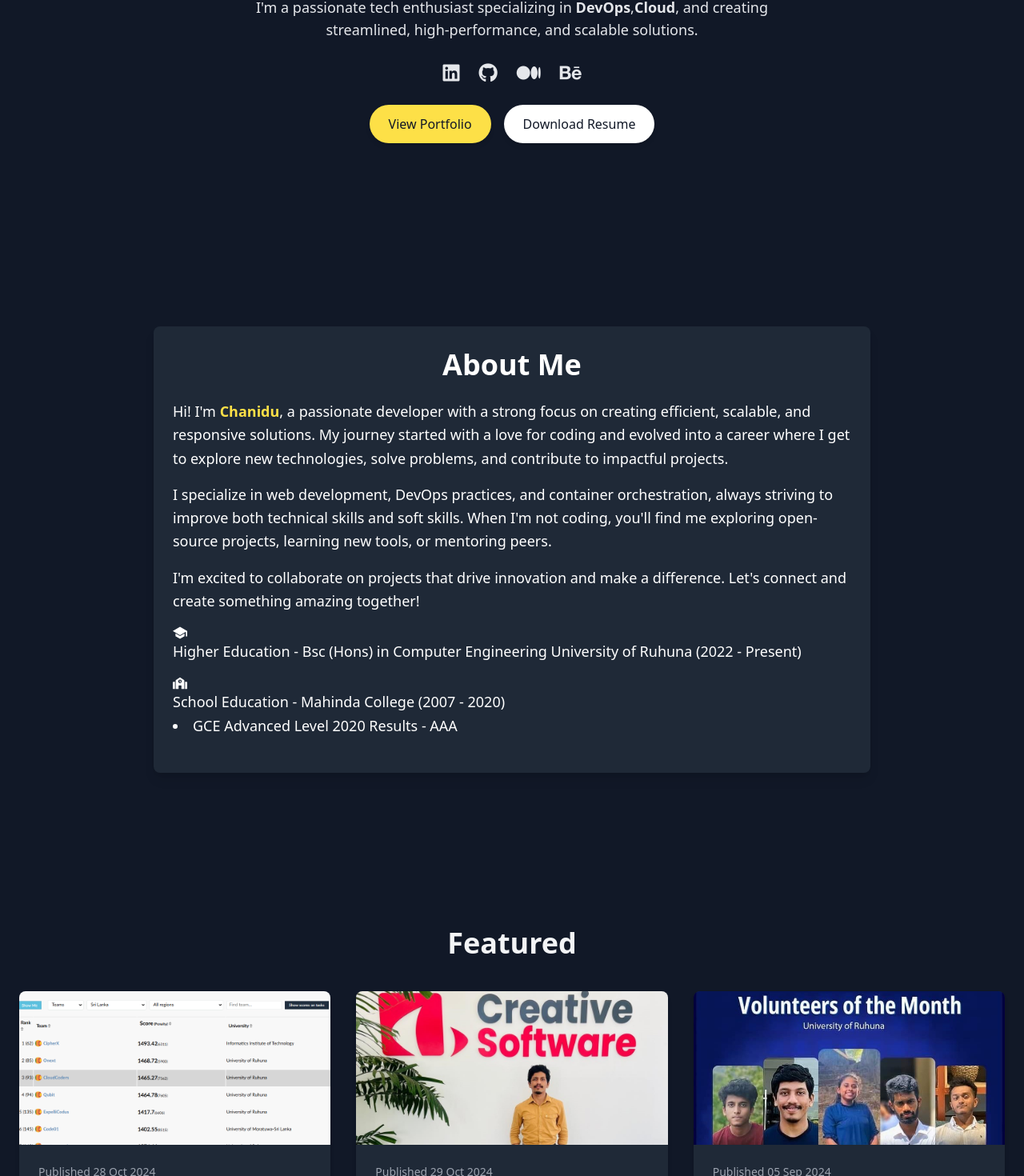
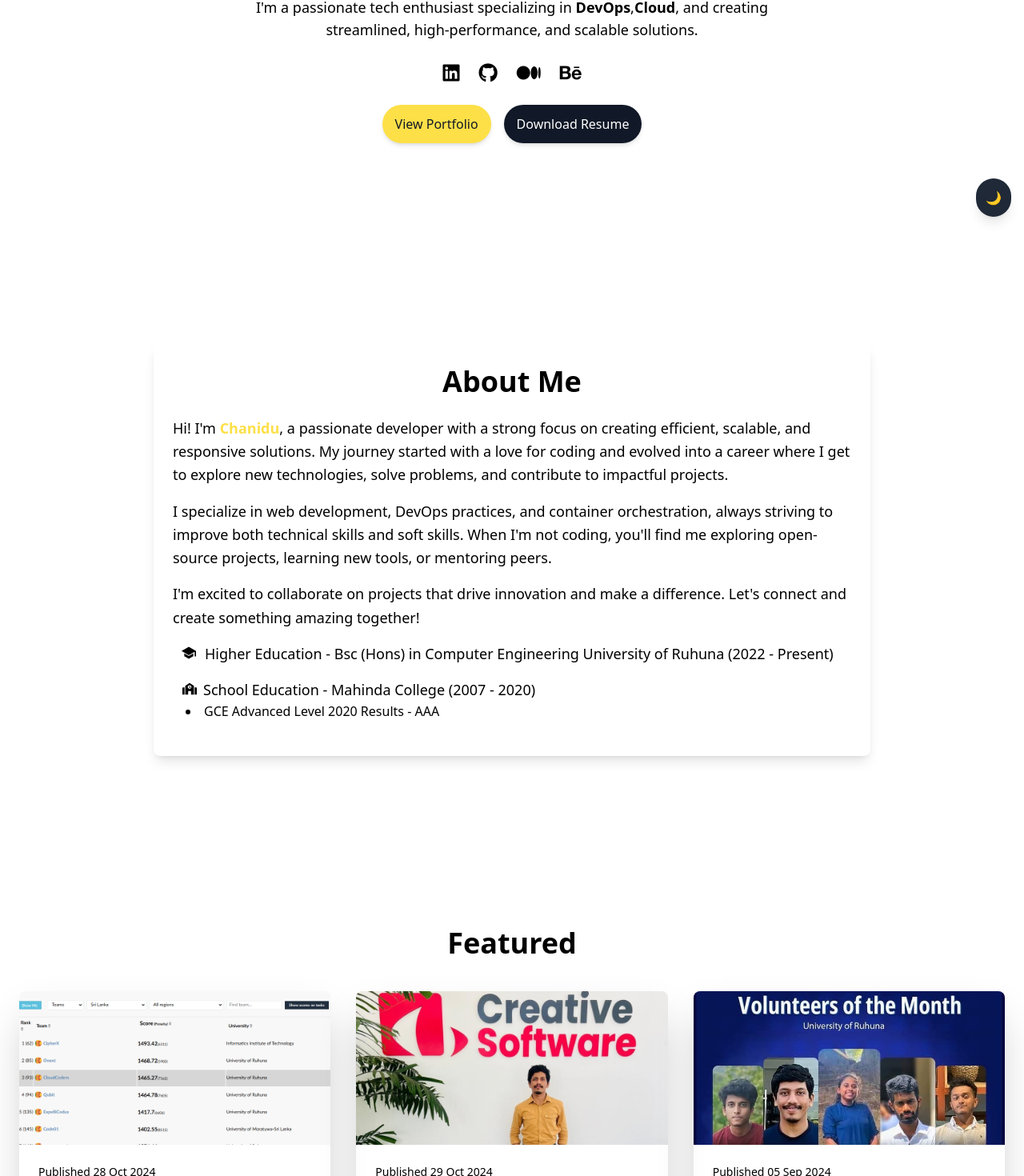
Before and after one commit to Chanidu26/ChaniduDev, a React (Create React App) app: page / in a window 1280 px wide. Shown: the part 513-1983 px from the top of the page at 80% size. Built offline with nearby package versions, Linux system fonts and the light colour scheme.

Commit message:
dak mode feature added

```diff
--- a/package.json
+++ b/package.json
@@ -1,2 +1 @@
-{"homepage":"https://Chanidu26.github.io/ChaniduDev","name":"chanidudev","version":"0.1.0","private":true,"dependencies":{"@fortawesome/fontawesome-free":"^6.7.1","@testing-library/jest-dom":"^5.17.0","@testing-library/react":"^13.4.0","@testing-library/user-event":"^13.5.0","react":"^18.3.1","react-dom":"^18.3.1","react-icons":"^5.4.0","react-router-dom":"^7.0.1","react-scripts":"5.0.1","react-slick":"^0.30.2","slick-carousel":"^1.8.1","web-vitals":"^2.1.4"},
-"scripts":{"start":"react-scripts start","build":"react-scripts build","predeploy": "npm run build", "deploy": "gh-pages -d build","test":"react-scripts test","eject":"react-scripts eject"},"eslintConfig":{"extends":["react-app","react-app/jest"]},"browserslist":{"production":[">0.2%","not dead","not op_mini all"],"development":["last 1 chrome version","last 1 firefox version","last 1 safari version"]},"devDependencies":{"gh-pages":"^6.2.0","tailwindcss":"^3.4.15"}}
+{"homepage":"https://Chanidu26.github.io/ChaniduDev","name":"chanidudev","version":"0.1.0","private":true,"dependencies":{"@fortawesome/fontawesome-free":"^6.7.1","@testing-library/jest-dom":"^5.17.0","@testing-library/react":"^13.4.0","@testing-library/user-event":"^13.5.0","aos":"^2.3.4","framer-motion":"^11.14.1","react":"^18.3.1","react-dom":"^18.3.1","react-icons":"^5.4.0","react-router-dom":"^7.0.1","react-scripts":"5.0.1","react-slick":"^0.30.2","slick-carousel":"^1.8.1","web-vitals":"^2.1.4"},"scripts":{"start":"react-scripts start","build":"react-scripts build","predeploy":"npm run build","deploy":"gh-pages -d build","test":"react-scripts test","eject":"react-scripts eject"},"eslintConfig":{"extends":["react-app","react-app/jest"]},"browserslist":{"production":[">0.2%","not dead","not op_mini all"],"development":["last 1 chrome version","last 1 firefox version","last 1 safari version"]},"devDependencies":{"gh-pages":"^6.2.0","tailwindcss":"^3.4.15"}}
--- a/src/App.js
+++ b/src/App.js
@@ -8,7 +8,15 @@ import Projects from './components/Projects';
 import Skills from './components/Skills';
 import Contact from './components/Contact';
 import Blog from './components/Blog';
+import { useState } from'react';
 function App() {
+  const [darkMode, setDarkMode] = useState(false);
+
+  const toggleDarkMode = () => {
+    setDarkMode(!darkMode);
+    document.documentElement.classList.toggle('dark'); // Toggles the 'dark' class on the <html> element
+  };
+
   return (
     <div className="App">
       <Navbar />
@@ -18,6 +26,13 @@ function App() {
       <Skills />
       <Projects />
       <Contact />
+      <button
+        onClick={toggleDarkMode}
+        className="fixed bottom-4 right-4 bg-gray-800 text-white p-3 rounded-full shadow-lg hover:bg-gray-700 transition duration-300"
+        title={darkMode ? 'Switch to Light Mode' : 'Switch to Dark Mode'}
+      >
+        {darkMode ? '☀️' : '🌙'}
+      </button>
     </div>
   );
 }
--- a/src/cards/blogcard.jsx
+++ b/src/cards/blogcard.jsx
@@ -4,7 +4,7 @@ const blogcard = ({id , image , title , description , date , tag}) => {
   return (
     <div
             key={id}
-            className="bg-gray-800 rounded-lg shadow-md overflow-hidden"
+            className="dark:bg-gray-800 rounded-lg shadow-2xl overflow-hidden"
           >
             {/* Blog Image */}
             <img
@@ -14,13 +14,13 @@ const blogcard = ({id , image , title , description , date , tag}) => {
             />
             {/* Blog Content */}
             <div className="p-6">
-              <p className="text-sm text-gray-400 mb-2">
+              <p className="text-sm dark:text-gray-400 mb-2">
                 Published {date}
               </p>
               <h2 className="text-xl font-bold mb-2">{title}</h2>
-              <p className="text-gray-300 mb-4">{description}</p>
+              <p className="dark:text-gray-300 mb-4">{description}</p>
               {/* Blog Tag */}
-              <span className="inline-block bg-yellow-300 text-xs font-medium text-black py-1 px-3 rounded-full">
+              <span className="inline-block bg-yellow-300 text-xs font-medium dark:text-black py-1 px-3 rounded-full">
                 #{tag}
               </span>
             </div>
--- a/src/components/About.js
+++ b/src/components/About.js
@@ -4,36 +4,37 @@ import { IoSchoolSharp } from "react-icons/io5";
 const About = () => {
   return (
     <section id="about">
-    <div className="min-h-screen bg-gray-900 flex items-center justify-center">
+    <div className="min-h-screen dark:bg-gray-900 flex items-center justify-center">
       <div className="container mx-auto px-2 md:px-6 py-6">
         {/* Adjusted the margin-top */}
-        <div className="max-w-4xl py-5 mx-auto bg-gray-800 shadow-lg rounded-lg overflow-hidden">
+        <div className="max-w-4xl py-5 mx-auto dark:bg-gray-800 shadow-lg rounded-lg overflow-hidden">
           <div className="mt-2 text-center"> {/* Reduced margin */}
-            <h1 className="text-4xl font-bold text-white">About Me</h1>
+            <h1 className="text-4xl font-bold dark:text-white">About Me</h1>
           </div>
           <div className="px-4 md:px-6 py-6">
-            <p className="text-white text-lg leading-relaxed">
+            <p className="dark:text-white text-lg leading-relaxed">
               Hi! I'm <span className="font-bold text-yellow-300">Chanidu</span>,
               a passionate developer with a strong focus on creating efficient, scalable, and responsive solutions.
               My journey started with a love for coding and evolved into a career where I get to explore new technologies,
               solve problems, and contribute to impactful projects.
             </p>
-            <p className="mt-4 text-white text-lg leading-relaxed">
+            <p className="mt-4 dark:text-white text-lg leading-relaxed">
               I specialize in web development, DevOps practices, and container orchestration, always striving to improve
               both technical skills and soft skills. When I'm not coding, you'll find me exploring open-source projects,
               learning new tools, or mentoring peers.
             </p>
-            <p className="mt-4 text-white text-lg leading-relaxed">
+            <p className="mt-4 dark:text-white text-lg leading-relaxed">
               I'm excited to collaborate on projects that drive innovation and make a difference.
               Let's connect and create something amazing together!
             </p>
-            <p className='mt-4 text-white text-lg leading-relaxed'>
-              <IoSchoolSharp /> Higher Education - Bsc (Hons) in Computer Engineering University of Ruhuna (2022 - Present)
+            <p className='mt-4 dark:text-white text-lg leading-relaxed flex'>
+              <IoSchoolSharp className='mr-2 mt-1 w-10 lg:mr-0 '/> Higher Education - Bsc (Hons) in Computer Engineering University of Ruhuna (2022 - Present)
              </p>
-             <p className='mt-4 text-white text-lg leading-relaxed'>
-             <FaSchool /> School Education - Mahinda College (2007 - 2020)
-                <li>GCE Advanced Level 2020 Results - AAA</li>
+             <p className='mt-4 dark:text-white text-lg leading-relaxed flex lg:ml-3'>
+             <FaSchool className='mr-2 mt-1' /> School Education - Mahinda College (2007 - 2020)
+
              </p>
+             <li className='dark:text-white ml-4'>GCE Advanced Level 2020 Results - AAA</li>
           </div>
         </div>
       </div>
--- a/src/components/Blog.js
+++ b/src/components/Blog.js
@@ -6,7 +6,7 @@ const Blog = () => {
 
   return (
     <section id='blog'>
-    <div className="min-h-screen bg-gray-900 text-gray-100 py-12 ">
+    <div className="min-h-screen dark:bg-gray-900 dark:text-gray-100 py-12 ">
       {/* Header */}
       <header className="py-6 text-center">
         <h1 className="text-4xl font-bold">Featured</h1>
--- a/src/components/Home.js
+++ b/src/components/Home.js
@@ -4,19 +4,19 @@ import profile from "../assets/profile.JPG";
 const Home = () => {
   return (
     <section id="home">
-    <div className="min-h-screen bg-gray-900 flex items-center justify-center">
+    <div className="min-h-screen text-black dark:bg-gray-900 dark:text-gray-100  flex items-center justify-center">
       <div className="container mx-auto px-6 text-center mt-20">
         {/* Profile Section */}
         <div className="flex flex-col items-center">
           <img
             src={profile} // Replace with your photo URL
             alt="Chanidu"
-            className="w-60 h-60 rounded-full border-2 border-white shadow-lg mb-6"
+            className="w-60 h-60 rounded-full border-2 border-white shadow-lg mb-6 "
           />
-          <h1 className="text-4xl font-bold text-white mb-4">
+          <h1 className="text-4xl font-bold dark:text-white mb-4">
             Hi, I'm <span className="text-yellow-300">Chanidu</span>
           </h1>
-          <p className="text-lg text-gray-200 mb-6 max-w-2xl">
+          <p className="text-lg dark:text-gray-200 mb-6 max-w-2xl">
             I'm a passionate tech enthusiast specializing in <strong>DevOps</strong>,
             <strong>Cloud</strong>, and creating streamlined, high-performance, and scalable solutions.
           </p>
@@ -27,7 +27,7 @@ const Home = () => {
               href="https://www.linkedin.com/in/chanidukarunarathna/"
               target="_blank"
               rel="noopener noreferrer"
-              className="text-gray-200 hover:text-yellow-300 text-2xl"
+              className="dark:text-gray-200 hover:text-yellow-300 text-2xl"
             >
               <i className="fab fa-linkedin"></i>
             </a>
@@ -35,7 +35,7 @@ const Home = () => {
               href="https://github.com/Chanidu26"
               target="_blank"
               rel="noopener noreferrer"
-              className="text-gray-200 hover:text-yellow-300 text-2xl"
+              className="dark:text-gray-200 hover:text-yellow-300 text-2xl"
             >
               <i className="fab fa-github"></i>
             </a>
@@ -43,7 +43,7 @@ const Home = () => {
               href="https://medium.com/@chanidukarunarathna"
               target="_blank"
               rel="noopener noreferrer"
-              className="text-gray-200 hover:text-yellow-300 text-2xl"
+              className="dark:text-gray-200 hover:text-yellow-300 text-2xl"
             >
               <i className="fab fa-medium"></i>
             </a>
@@ -51,7 +51,7 @@ const Home = () => {
               href="https://www.behance.net/chanidukarunarathna"
               target="_blank"
               rel="noopener noreferrer"
-              className="text-gray-200 hover:text-yellow-300 text-2xl"
+              className="dark:text-gray-200 hover:text-yellow-300 text-2xl"
             >
               <i className="fab fa-behance"></i>
             </a>
@@ -61,14 +61,14 @@ const Home = () => {
           <div className="flex space-x-4">
             <a
               href="#projects"
-              className="bg-yellow-300 text-gray-900 py-3 px-6 rounded-full shadow-md hover:bg-yellow-400 hover:shadow-lg transition duration-300"
+              className="bg-yellow-300 text-gray-900 py-2 px-4 lg:py-3 lg:px-4  rounded-full shadow-md hover:bg-yellow-400 hover:shadow-lg transition duration-300"
 
             >
               View Portfolio
             </a>
             <a
               href="#resume"
-              className="bg-white text-gray-900 py-3 px-6 rounded-full shadow-md hover:bg-gray-100 hover:shadow-lg transition duration-300"
+              className="bg-gray-900 text-white dark:bg-white dark:text-gray-900 py-2 px-4 lg:py-3 lg:px-4 rounded-full shadow-md  hover:shadow-lg transition duration-300"
             >
               Download Resume
             </a>
--- a/src/data/projects.jsx
+++ b/src/data/projects.jsx
@@ -26,30 +26,7 @@ const projects = [
         image: project3, // Replace with your image URL
         link: "https://example.com/project2",
     },
-    {
-      id: 3,
-      title: "Smart Watch Price Prediction Model",
-      description: "trained the ml model using Decision Tree and Random forest algorithms.",
-      technologies: ["Jupyter Notebook", "Python", "Machine Learning"],
-      image: project3, // Replace with your image URL
-      link: "https://example.com/project2",
-    },
-    {
-      id: 3,
-      title: "Smart Watch Price Prediction Model",
-      description: "trained the ml model using Decision Tree and Random forest algorithms.",
-      technologies: ["Jupyter Notebook", "Python", "Machine Learning"],
-      image: project3, // Replace with your image URL
-      link: "https://example.com/project2",
-    },
-    {
-      id: 3,
-      title: "Smart Watch Price Prediction Model",
-      description: "trained the ml model using Decision Tree and Random forest algorithms.",
-      technologies: ["Jupyter Notebook", "Python", "Machine Learning"],
-      image: project3, // Replace with your image URL
-      link: "https://example.com/project2",
-    },
+
 
   ]
   export default projects
--- a/tailwind.config.js
+++ b/tailwind.config.js
@@ -1,5 +1,6 @@
 /** @type {import('tailwindcss').Config} */
 module.exports = {
+  darkMode: 'class',
   content: [
     "./src/**/*.{js,jsx,ts,tsx}",
   ],
```
Also changed, not shown: src/cards/projectcard.jsx (+5 -5 lines), src/components/Contact.js (+12 -12 lines), src/components/Projects.js (+24 -10 lines), src/components/Skills.js (+10 -4 lines), 1 other file (tests, documents, lock files or other folders).
